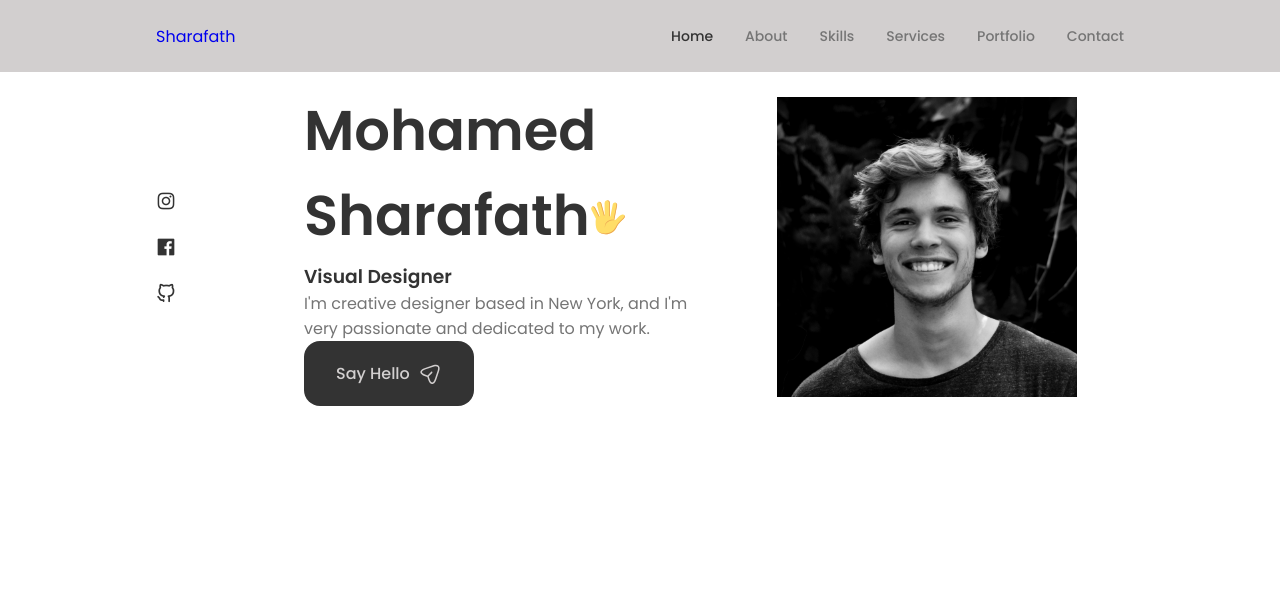
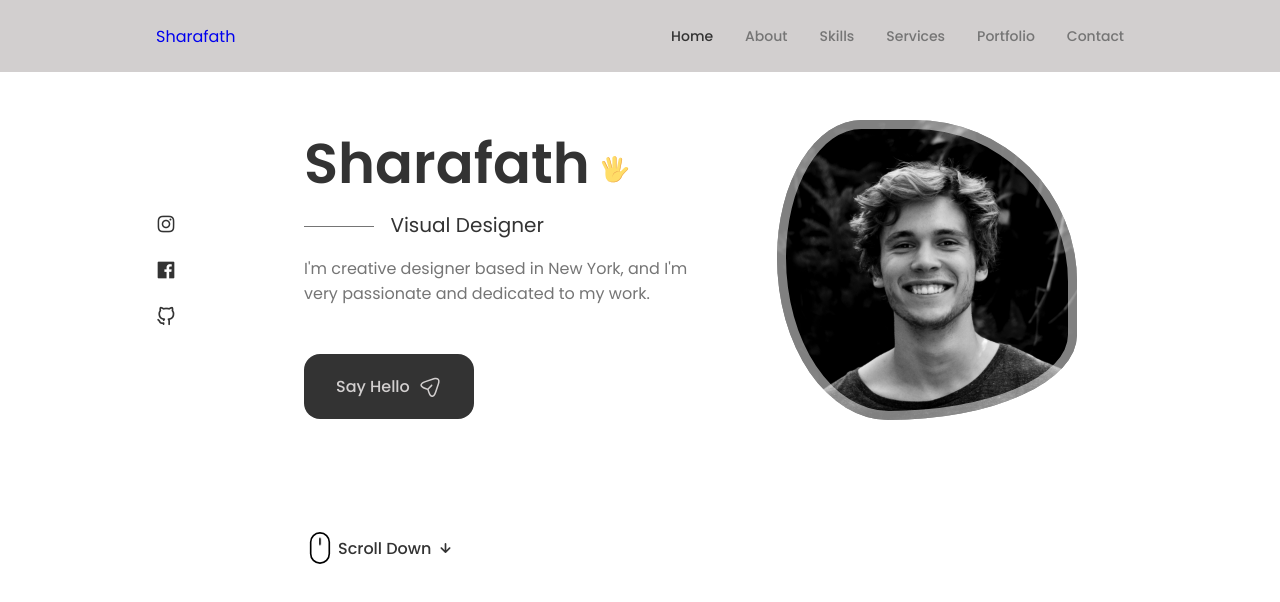
Before and after one commit to mohamedsharafath/Portfolio, a React (Create React App) app: page / in a window 1280 px wide. Shown: the top 602 px of the page. Built offline with nearby package versions, Linux system fonts and the light colour scheme.

Commit message:
commit 3

```diff
--- a/src/App.css
+++ b/src/App.css
@@ -47,7 +47,7 @@
   --title-color: hsl(var(--hue), var(--sat), 20%);
   --title-color-dark: hsl(var(--hue), var(--sat), 0 %);
   --text-color: hsl(var(--hue), var(--sat), 46%);
-  --body-color: hs1(var(--hue), var(--sat), 98%);
+  --body-color: hs1(var(--hue), var(--sat), 96%);
   --container-color: #d2cfcf;
   /* FONT AND TYPOGRAPGHY */
   --body-font: "Poppins",sans-serif;
@@ -182,9 +182,19 @@ img{
   margin-left: var(--mb-1-5);
   margin-right: var(--mb-1-5);
   }
+  .button{
+    padding: 1rem 1.75rem;
+  }
+  .button__icon{
+    width: 22px;
+    height: 22px;
+  }
 }
 /* For medium devices */
 @media screen and (max-width: 768px) {
+  .section{
+    padding: 2rem 0 4rem;
+  }
 }
 
 @media screen and (max-width: 576px) {
@@ -192,6 +202,9 @@ img{
 
 /* For small devices */
 @media screen and (max-width: 350px) {
+  :root{
+    --big-font-size: 2.25rem;
+  }
   .container {
     margin-left: var(--mb-1);
     margin-right: var(--mb-1);
--- a/src/components/header/header.css
+++ b/src/components/header/header.css
@@ -61,8 +61,9 @@
         position: fixed;
         bottom: -100%;
         left: 0;
+        right: 0;
         width: 100%;
-        background-color: var(--body-color);
+        background-color: #f1f1f1;
         padding: 2rem 1.5rem 4rem;
         box-shadow: 0 1px 4px rgba(0, 0, 0, 0.15);
         border-radius: 1.5rem 1.5rem 0 0;
@@ -111,6 +112,7 @@
 @media screen and (max-width: 350px) {
     .nav_menu {
         padding: 2rem 0.25rem 4rem;
+
     }
     .nav_list {
         column-gap: 0;
--- a/src/components/home/Data.jsx
+++ b/src/components/home/Data.jsx
@@ -3,7 +3,7 @@ import React from 'react'
 const Data = () => {
   return (
    <div className="home__data">
-    <h1 className="home__title">Mohamed Sharafath
+    <h1 className="home__title">Sharafath
     <svg
                   width="36"
                   height="36"
@@ -55,7 +55,7 @@ const Data = () => {
                 </svg>
     </h1>
     <h3 className="home__subtitle">Visual Designer</h3>
-    <p className="home_description">I'm creative designer based
+    <p className="home__description">I'm creative designer based
 in New York, and I'm very passionate and dedicated to my
 work.</p>
 <a href="#contact" className="button button--flex">
--- /dev/null
+++ b/src/components/home/ScrollDown.jsx
@@ -0,0 +1,50 @@
+import React from 'react'
+
+const ScrollDown = () => {
+  return (
+    <div className="home__scroll">
+        <a href="#about" className='home__scroll-button button--flex'>
+        <svg
+                width="32px"
+                height="32px"
+                class="home__scroll-mouse"
+                viewBox="0 0 247 390"
+                version="1.1"
+                xmlns="http://www.w3.org/2000/svg"
+                xmlnsXlink="http://www.w3.org/1999/xlink"
+                style={{
+                  fillRule: "evenodd",
+                  clipRule: "evenodd",
+                  strokeLinecap: "round",
+                  strokeLinejoin: "round",
+                  strokeMiterlimit: "1.5",
+                }}
+              >
+                <path
+                  class="wheel"
+                  d="M123.359,79.775l0,72.843"
+                  style={{
+                    fill: "none",
+                    stroke: "#000",
+                    strokeWidth: "20px",
+                  }}
+                ></path>
+                <path
+                  id="mouse"
+                  d="M236.717,123.359c0,-62.565 -50.794,-113.359 -113.358,-113.359c-62.565,0 -113.359,50.794 -113.359,113.359l0,143.237c0,62.565 50.794,113.359 113.359,113.359c62.564,0 113.358,-50.794 113.358,-113.359l0,-143.237Z"
+                  style={{
+                    fill: "none",
+                    stroke: "#000",
+                    strokeWidth: "20px",
+                  }}
+                ></path>
+              </svg>
+              <span className="home__scroll-name">Scroll Down</span>
+              <i className='uil uil-arrow-down home__scroll-arrow'></i>
+        </a>
+    </div>
+
+  )
+}
+
+export default ScrollDown
--- a/src/components/home/home.css
+++ b/src/components/home/home.css
@@ -1,7 +1,10 @@
+.home__container{
+    row-gap: 7rem;
+}
 .home__content {
     display: grid;
     grid-template-columns: 116px repeat(2, 1fr);
-    padding-top: 5.5rem;
+    padding-top: 7.5rem;
     column-gap: 2rem;
     align-items: center;
 
@@ -22,14 +25,153 @@
     font-size: var(--big-font-size);
     margin-bottom: var(--mb-0-25);
 }
+.home__hand{
+    width: 38px;
+    height: 28px;
+    margin-left: 0.4rem;
+}
+.home__subtitle{
+    position: relative;
+    font-size: var(--h3-font-size);
+    padding-left: 5.4rem;
+    font-weight: var(--font-normal);
+    margin-bottom: var(--mb-1);
+}
+.home__subtitle::before{
+    content: '';
+    position: absolute;
+    width: 70px;
+    height: 1px;
+    background-color: var(--text-color);
+    left: 0;
+    top: 1rem;
+
+
+}
+.home__description{
+    max-width: 400px;
+    margin-bottom: var(--mb-3);
+}
 .home__img{
     background: url(../../assets//profile.jpg);
     background-repeat: no-repeat;
     background-position: center;
     background-size: cover;
-    box-shadow: inset 0 0 0 9px rgb(255, 255, 255 / 30%);
+    box-shadow: inset 0 0 0 9px rgb(255 255 255 / 50%);
     order: 1;
     justify-self: center;
     width: 300px;
     height: 300px;
+    animation: profile__animate 8s ease-in-out infinite 1s;
 }
+@keyframes profile__animate{
+    0%{
+        border-radius: 60% 40% 30% 70%/60% 30% 70% 40%;
+    }
+    50%{
+        border-radius: 30% 60% 70% 40%/50% 60% 30% 60%;
+    }
+    100%{
+        border-radius: 60% 40% 30% 70%/60% 30% 70% 40%;
+    }
+}
+.home__scroll{
+    margin-left: 9.25rem;
+}
+.wheel{
+    animation: scroll 2s ease infinite;
+}
+
+@keyframes scroll{
+    0%{
+        transform:translateY(0);
+    }
+    30%{
+        transform: translateY(3.75rem);
+    }
+}
+
+.home__scroll-name{
+    color: var(--title-color);
+    font-weight: var(--font-medium);
+    margin-right: var(--mb-0-25);
+    margin-left: 2px;
+}
+.home__scroll-arrow{
+    font-size: 1.25rem;
+}
+.home__scroll-arrow{
+    font-size: 1.25rem;
+    color: var(--title-color);
+}
+/* == BREAKPOINTS </
+/* For large devices */
+@media screen and (max-width: 992px) {
+   .home__content{
+        grid-template-columns: 100px repeat(2, 1fr);
+        column-gap: 1.25rem;
+   }
+   .home__hand{
+       width: 26px;
+    height: 26px;
+}
+.home__subtitle{
+    padding-left: 3.75rem;
+    margin-bottom: var(--mb-1);
+}
+.home__subtitle::before{
+    width: 42px;
+    top: 0.8rem;
+}
+.home__description{
+    max-width: initial;
+    margin-bottom: var(--mb-2-5);
+}
+.home__img{
+    width: 250px;
+        height: 250px;
+        box-shadow: inset 0 0 0 8px rgb(255 255 255 / 50%);
+
+    }
+    .home__scroll{
+        margin-left: 7.5rem;
+    }
+}
+/* For medium devices */
+@media screen and (max-width: 768px) {
+    .home__content{
+        grid-template-columns: 0.5fr 3fr;
+        padding-top: 3.5rem;
+    }
+    .home__img{
+        order: initial;
+        justify-content: initial;
+    }
+    .home__data{
+        grid-column: 1/3;
+    }
+    .home__img{
+        width: 200px;
+            height: 200px;
+            box-shadow: inset 0 0 0 6px rgb(255 255 255 / 50%);
+
+    }
+    .home__scroll{
+        display: none;
+    }
+
+}
+
+
+
+    /* For small devices */
+    @media screen and (max-width: 350px) {
+      .home__img{
+        width: 180px;
+        height: 180px;
+      }
+      .home__hand{
+        width: 22px;
+        height: 22px;
+      }
+    }
--- a/src/components/home/home.jsx
+++ b/src/components/home/home.jsx
@@ -2,10 +2,11 @@ import React from 'react'
 import "./home.css";
 import Social from './Social';
 import Data from './Data';
+import ScrollDown from './ScrollDown';
 const home = () => {
   return (
     <section className='home section' id='home'>
-        <div className="home_container container grid">
+        <div className="home__container container grid">
             <div className="home__content grid">
                 <Social/>
 
@@ -13,6 +14,7 @@ const home = () => {
 
                 <Data/>
             </div>
+            <ScrollDown/>
         </div>
     </section>
   )
```
